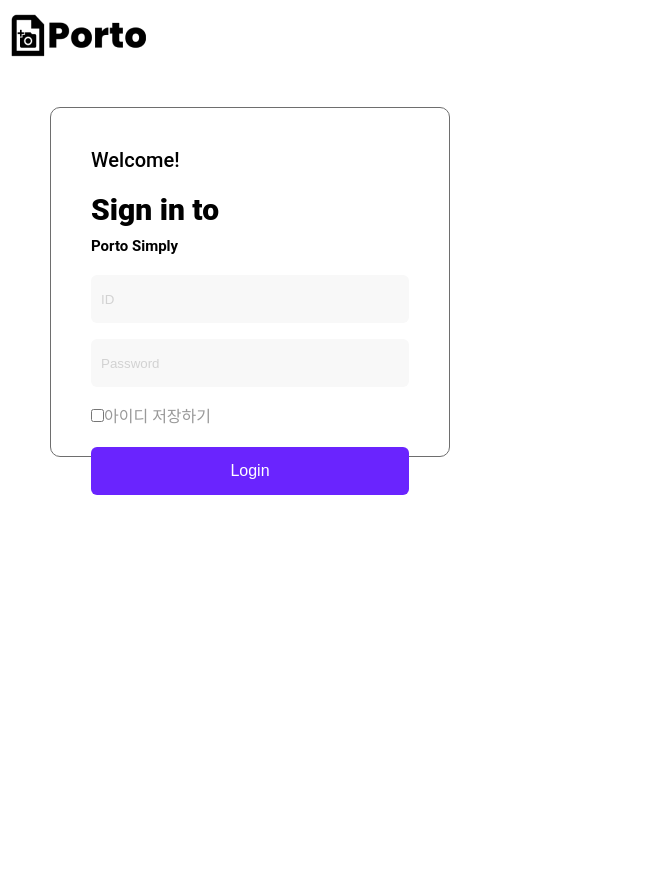
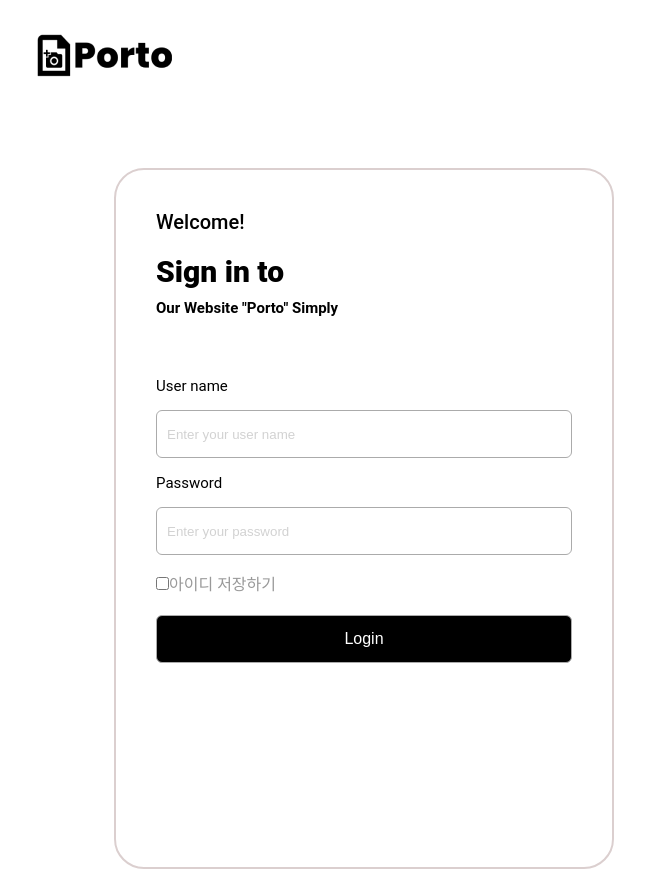
Before and after one commit to kh9486/Porto, a Flask app: page /login in a window 1280 px wide. Shown: the whole page, without its empty margins (0-666 px from the left). Before the commit the page ends 495 px from the top, so only its background shows below. Run offline with Flask 3, Linux system fonts and the light colour scheme.

Commit message:
feat: 로그인 디자인 수정

```diff
--- a/app.py
+++ b/app.py
@@ -2,6 +2,7 @@ from flask import Flask, render_template, request, redirect, url_for
 
 app = Flask(__name__)
 
+id_pass = {"admin": "admin"}
 
 @app.route('/', methods=['GET', 'POST'])
 def index():
@@ -13,7 +14,25 @@ def index():
 @app.route('/login', methods=['GET', 'POST'])
 def login():
     if request.method == 'POST':
-        return redirect('/result')
+        id = request.form['userName']
+        password = request.form['userPassword']
+        if id in id_pass:
+            if id_pass[id] == password:
+                return redirect("/")
+            else:
+                return """
+                    <script>
+                    alert("로그인 실패, 비밀번호가 틀렸습니다.")
+                    history.back()
+                    </script>
+                    """
+        else:
+            return """
+                <script>
+                alert("로그인 실패, 다시 입력하세요.")
+                history.back()
+                </script>
+                """
     return render_template('login.html')
 
 
--- a/static/css/style_login.css
+++ b/static/css/style_login.css
@@ -8,19 +8,19 @@ body{
 }
 #logo-small {
     position: relative;
-    top: 10px;
-    left: 10px;
+    top: 30px;
+    left: 36px;
 }
 .login-wrapper{
-    top: 50px;
-    left: 50px;
+    top: 111px;
+    left: 114px;
     position: relative;
-    width: 400px;
-    height: 350px;
+    width: 500px;
+    height: 701px;
     padding: 40px;
     box-sizing: border-box;
-    border: 1px solid #6e6e6e;
-    border-radius: 10px / 10px;
+    border: 2px solid #dbcfcf;
+    border-radius: 30px / 30px;
 }
 #welcome {
     font-size: 20px;
@@ -30,7 +30,17 @@ body{
 #porto {
     font-size: 15px;
     font-weight: 600;
-    margin-bottom: 20px;
+    margin-bottom: 60px;
+}
+#userName {
+    font-size: 15px;
+    font-weight: 400;
+    margin-bottom: 15px;
+}
+#userPassword {
+    font-size: 15px;
+    font-weight: 400;
+    margin-bottom: 15px;
 }
 .login-wrapper > h2{
     font-size: 30px;
@@ -45,7 +55,8 @@ body{
     box-sizing: border-box;
     margin-bottom: 16px;
     border-radius: 6px;
-    background-color: #F8F8F8;
+    background-color: #ffffff;
+    border: 1px solid #ababab;
 }
 #login-form > input::placeholder{
     color: #D2D2D2;
@@ -53,7 +64,7 @@ body{
 #login-form > input[type="submit"]{
     color: #fff;
     font-size: 16px;
-    background-color: #6A24FE;
+    background-color: #000000;
     margin-top: 20px;
 }
 #login-form > input[type="checkbox"]{
--- a/templates/login.html
+++ b/templates/login.html
@@ -10,10 +10,12 @@
     <div class="login-wrapper">
         <h3 id="welcome">Welcome!</h3>
         <h2>Sign in to</h2>
-        <h3 id="porto">Porto Simply</h3>
+        <h3 id="porto">Our Website "Porto" Simply</h3>
         <form method="post" action="/login" id="login-form">
-            <input type="text" name="userName" placeholder="ID">
-            <input type="password" name="userPassword" placeholder="Password">
+            <h3 id="userName">User name</h3>
+            <input type="text" name="userName" placeholder="Enter your user name">
+            <h3 id="userPassword">Password</h3>
+            <input type="password" name="userPassword" placeholder="Enter your password">
             <label for="remember-check">
                 <input type="checkbox" id="remember-check">아이디 저장하기
             </label>
```
